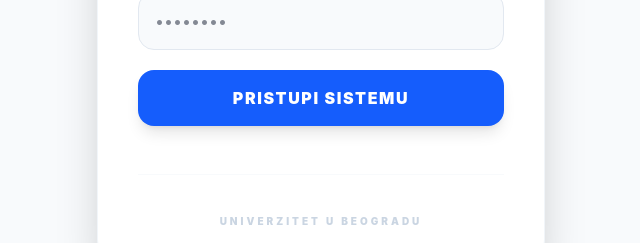
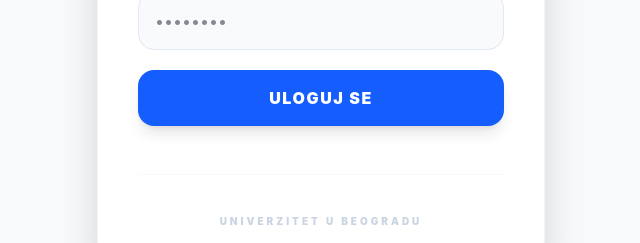
Before and after one commit to elab-development/internet-tehnologije-2025-evidencijarasporedanastave_2022_0547, a Next.js app: page /login in a window 1280 px wide. Shown: the part 404-647 px from the top of the page, without its empty margins (319-959 px from the left). Built offline with nearby package versions, Linux system fonts and the light colour scheme.

Commit message:
ispravka teksta

```diff
--- a/src/app/login/page.tsx
+++ b/src/app/login/page.tsx
@@ -96,7 +96,7 @@ export default function LoginPage() {
                 : 'bg-blue-600 hover:bg-blue-700 hover:shadow-blue-200 active:scale-95'
             }`}
           >
-            {loading ? 'Provera...' : 'Pristupi sistemu'}
+            {loading ? 'Provera...' : 'Uloguj se'}
           </button>
         </form>
 
```
